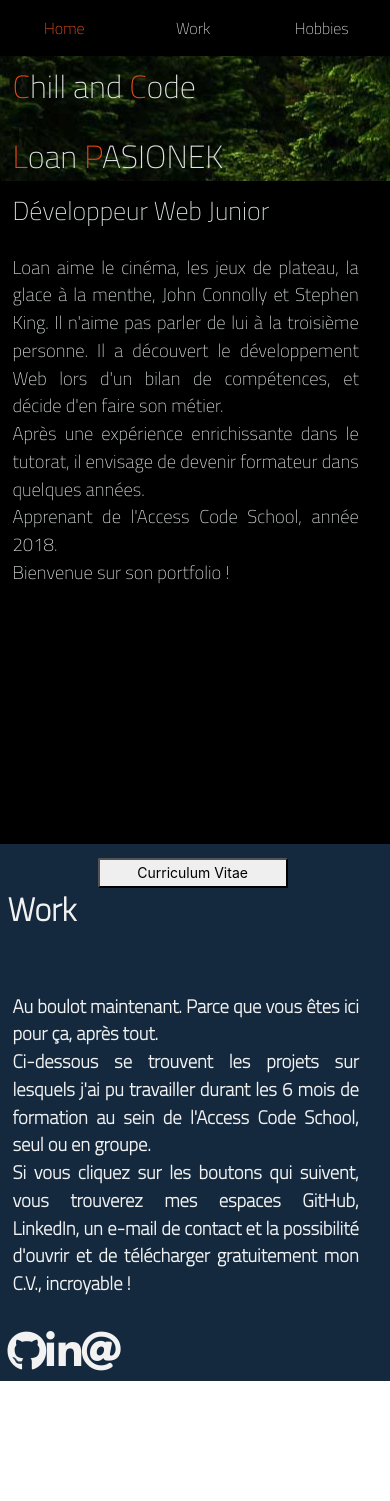
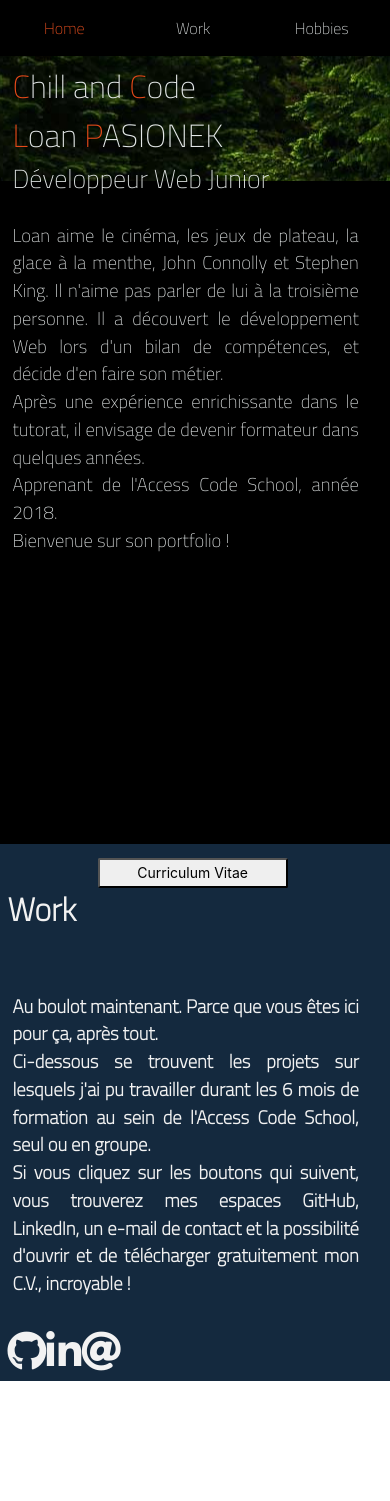
Before and after one commit to loanpasionek/PortfolioChill_Symfony, a Symfony app: template templates/page/index.html.twig in a window 390 px wide. Shown: the top 1501 px of the page. Run offline with Twig, Linux system fonts and the light colour scheme; the template is opened without the code that fills it, so the values that code supplies are empty; some libraries are stand-ins or nearby versions.

Commit message:
Correctif apporté au header en desktop. Travail sur responsive (tablette)

```diff
--- a/public/css/mediaqueries.css
+++ b/public/css/mediaqueries.css
@@ -62,8 +63,50 @@
 
 /* Small Devices, Tablets */
 @media only screen and (max-width : 768px) {
-    .fs20-mm{font-size:2rem;}
+    .fs80-mm{font-size:7.2rem;}
+    .fs60-mm{font-size:5.4rem;}
+    .fs40-mm{font-size:3.6rem;}
+    .fs36-mm{font-size:3.2rem;}
+    .fs32-mm{font-size:2.6rem;}
+    .fs24-mm{font-size:2.2rem;}
+    .fs20-mm{font-size:1.8rem;}
+    .fs18-mm{font-size:1.6rem;}
+    .fs15-mm{font-size:1.3rem;}
 
+
+    .h150vh-mm{height: 150vh;}
+    .block-mm{display:block;}
+    .flex-mm{display: flex;}
+    .owl-dots
+    {
+        top:40%;
+        left:20%;
+    }
+
+
+
+    .left8-mm{left: 8%}
+
+    /* Width */
+
+    .w100-mm{width:100%;}
+    .w95-mm{width:95%;}
+    .w90-mm{width:90%;}
+    .w75-mm{width:75%;}
+    .w70-mm{width:70%;}
+    .w66-mm{width:66%;}
+    .w60-mm{width:60%;}
+    .w50-mm{width:50%;}
+    .w33-mm{width:33%;}
+    .w25-mm{width:25%;}
+    .w23-mm{width:23%;}
+    .w20-mm{width:20%;}
+    .w15-mm{width:15%}
+    .w12-mm{width:12%;}
+    .w300p-mm{width:300px;}
+    .w165p-mm{width:165px;}
+
+    .center-mm{margin: 0 auto;}
 }
 
 /* Extra Small Devices, Phones */
--- a/public/js/script.js
+++ b/public/js/script.js
@@ -32,7 +32,7 @@ $('a[href^="#"]').on('click', function(event) {
 
 /* Meme fonction sur écrans < 800 */
 
-/* $('a[href^="#"]').on('click', function(event) {
+$('a[href^="#"]').on('click', function(event) {
     var target = $(this.getAttribute('href'));
     var nav = $('nav').height();
     if(screen.width <= 800){
@@ -40,14 +40,14 @@ $('a[href^="#"]').on('click', function(event) {
         event.preventDefault();
 
 
-        var scroll = target.offset().top -nav;
+        var scroll = target.offset().top -nav +1;
 
         $('html, body').stop().animate({
             scrollTop: scroll
         }, 2000);
     }
 }
-}); */
+});
 
 
 /* ------------  Carousel ------------  */
--- a/templates/Layouts/header.html.twig
+++ b/templates/Layouts/header.html.twig
@@ -25,13 +25,11 @@
         </nav>
     </div>
 
-
-
     <section id="presentation" class="row titillium fixed mtop45p mtop0-sm">
         <div class="h125p-sm bg_forest_sm titillium relative bg-forest-sm padd5p-sm">
-            <p class="col rotated rotated-sm color3 fs80 fs80-sm nomargin titleSection "><span class="color1 coloredChars">C</span>hill and <span class="color1 coloredChars">C</span>ode</p>
+            <h1 class="col rotated rotated-sm color3 fs80 fs80-sm nomargin titleSection"><span class="color1 coloredChars">C</span>hill and <span class="color1 coloredChars">C</span>ode</h1>
             <div class="col l5 offset-l6 m5 offset-m5 color3 right-align text-justify-sm">
-                <h1 class="fs40 fs40-sm"><span class="color1 coloredChars">L</span>oan <span class="color1 coloredChars">P</span>ASIONEK</h1>
+                <p class="fs40 fs40-sm nomargin"><span class="color1 coloredChars">L</span>oan <span class="color1 coloredChars">P</span>ASIONEK</p>
                 <span class="fs40 fs32-sm fs32-xs">Développeur Web Junior</span> <br>
             </div>
         </div>
--- a/templates/page/index.html.twig
+++ b/templates/page/index.html.twig
@@ -47,7 +47,7 @@
         <!-- Carousel pour les projets -->
 
     <div class="row slide2 h100 relative">
-        <div class="owl-carousel owl-theme owl-loaded">
+        <div class="owl-carousel owl-theme owl-loaded left8-mm">
             {% for projet in projets %}
             <div>
                 <div class="item mleft40p center-sm color6">
@@ -71,7 +71,8 @@
                                 <p class="fs20 fs20-mm fs24-sm"><span class="bold">Technologies utilisées :</span> <br>
                                     {{ projet.technos }}
                                 </p>
-                                <div class="flex">
+
+    <!-- Git / url -->            <div class="flex">
                                     <i class="material-icons">arrow_right_alt</i>
                                     <span>
                                         <a href="{{ projet.giturl }}" target="_blank" class="fs15 fs20-sm">
@@ -104,14 +105,13 @@
 
     <!-- Section personnelle -->
 
-<section id="hobbies" class="card nomargin h100vh h100minusNav-mm h100-sm titillium slide3">
+<section id="hobbies" class="card nomargin h100vh h100minusNav-mm h100-sm h150vh-mm titillium slide3">
     <div class="flex block-on-med-and-down">
             <h3 class="nomargin rotated rotated-sm fs80 fs80-sm titleSection color6 h2padd mtop30p right-align">Hobbies</h3>
-        <div class="w100-sm flex block-sm w100 row padd40p padd20p-mm">
-            <div class="w20 w100-sm">
-                    <p class="fs24 fs32-sm w75-sm bold color6 nomargin center">Et à part le boulot, tu fais quoi dans la vie ?</p>
-
-                <ul class="hide-on-small-only center">
+        <div class="w100-sm flex block-sm block-mm w100 row padd40p padd20p-mm">
+            <div class="w20 w100-sm w90-mm">
+                <p class="fs24 fs32-sm w75-sm bold color6 nomargin center">Et à part le boulot, tu fais quoi dans la vie ?</p>
+                <ul class="hide-on-small-only center row">
                     <button id="btn-all" class="bgcolor9 color6 semi-bold noborder"><li>Tous</li></button>
                     <button id="btn-books" class="bgcolor9 color6 semi-bold noborder"><li>Littérature</li></button>
                     <button id="btn-video" class="bgcolor9 color6 semi-bold noborder"><li>Ciné / séries</li></button>
@@ -122,7 +122,7 @@
             </div>
 
 
-            <div class="grid w85 left8-sm w300p-sm w250p-xs mtop30p">
+            <div class="grid w85 left8-sm left8-mm w300p-sm w250p-xs mtop30p">
                 {% for hobbie in hobbies %}
                     <div class="grid-item mleft2p mtop2p {{ hobbie.hobClass }} tooltip">
                         <a href="{{ hobbie.hobUrl }}" target="_blank">
```
Also changed, not shown: other parts of public/css/mediaqueries.css (+17 -16 lines), public/img/projets_thumbs/computer.png (deleted), public/img/projets_thumbs/template_psd.JPG.
